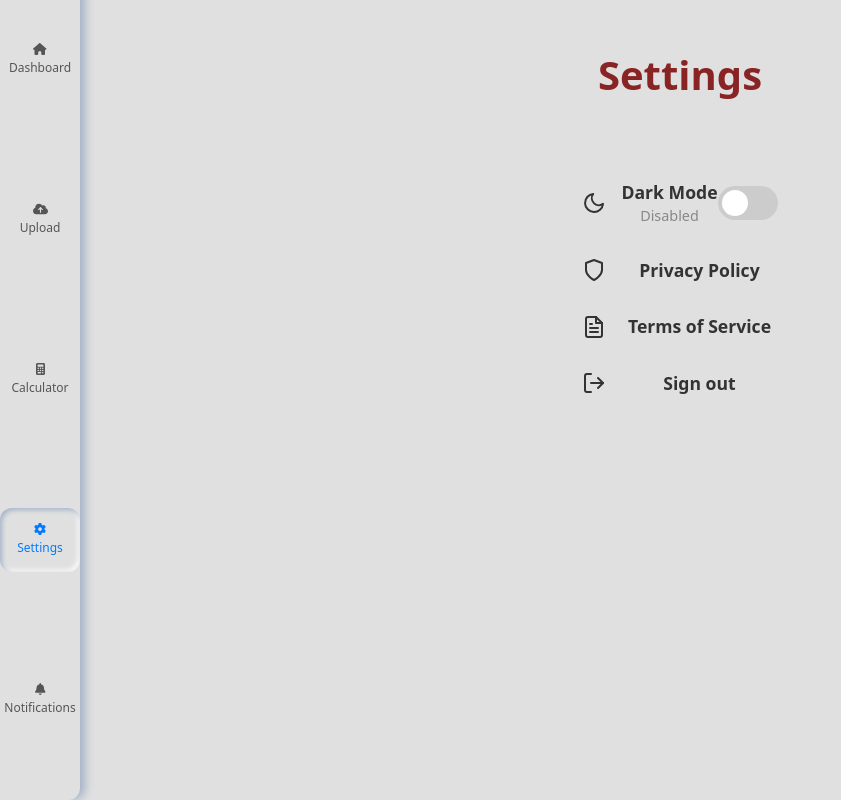
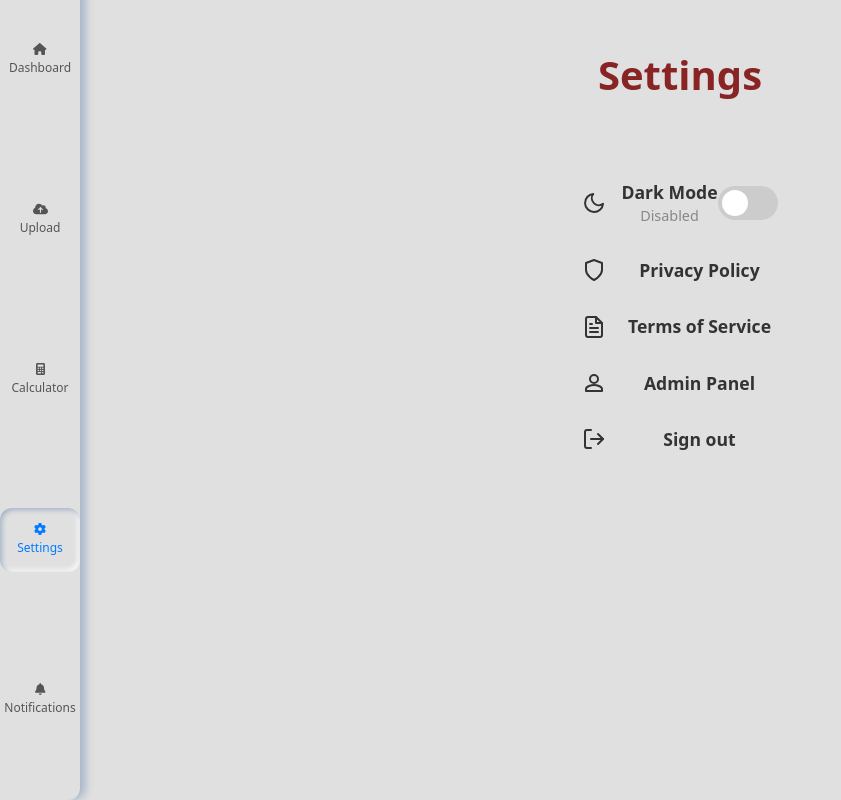
Before and after one commit to aczaao12/DH23VT, a React (Vite) app: page /settings in a window 1280 px wide. Shown: the whole page, without its empty margins (0-841 px from the left). Built offline with nearby package versions, Linux system fonts and the light colour scheme; no server answers; sample sign-in values are in the browser's storage.

Commit message:
feat: Add Admin Panel button to Settings page

```diff
--- a/src/pages/SettingsPage/SettingsView.jsx
+++ b/src/pages/SettingsPage/SettingsView.jsx
@@ -56,6 +56,18 @@ const SettingsView = ({ handleLogout }) => {
             </div>
           </Link>
         </li>
+        <li className="settings-item">
+          <Link to="/admin" className="settings-link">
+            <div className="icon">
+              <svg xmlns="http://www.w3.org/2000/svg" viewBox="0 0 24 24" fill="none" stroke="currentColor" strokeWidth="2" strokeLinecap="round" strokeLinejoin="round">
+                <path d="M12 12c2.21 0 4-1.79 4-4s-1.79-4-4-4-4 1.79-4 4 1.79 4 4 4zm0 2c-2.67 0-8 1.34-8 4v2h16v-2c0-2.66-5.33-4-8-4z"></path>
+              </svg>
+            </div>
+            <div className="settings-item-content">
+              <h3>Admin Panel</h3>
+            </div>
+          </Link>
+        </li>
         <li className="settings-item" onClick={handleLogout}>
           <div className="icon">
             <svg xmlns="http://www.w3.org/2000/svg" viewBox="0 0 24 24" fill="none" stroke="currentColor" strokeWidth="2" strokeLinecap="round" strokeLinejoin="round">
```
